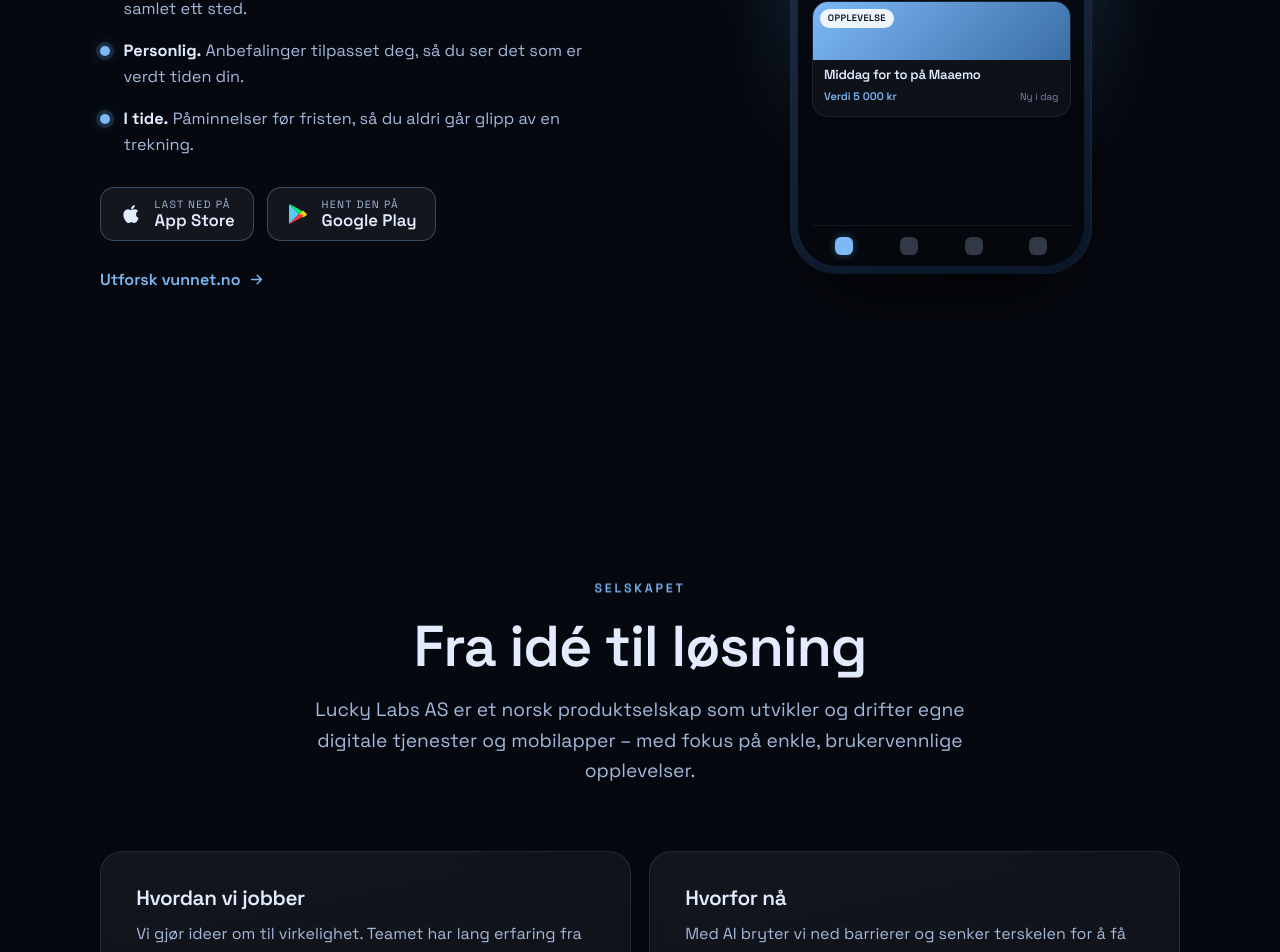
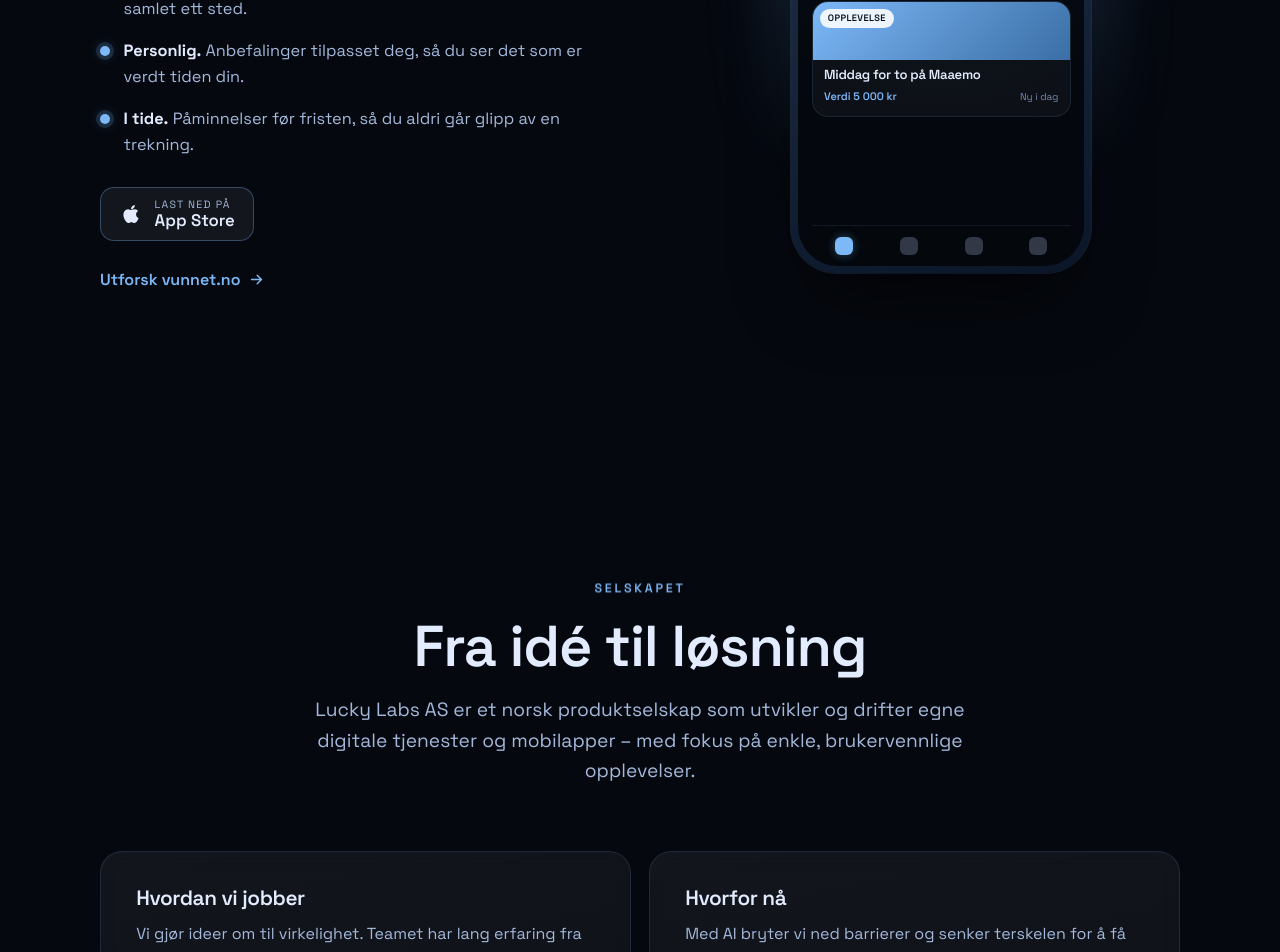
Before and after one commit to LuckyLabsAS/luckylabs-web, a React (Vite) app: page / in a window 1280 px wide. Shown: the part 1337-2289 px from the top of the page. Built offline with nearby package versions, Linux system fonts and the light colour scheme.

Commit message:
Fjern Google Play-badge og bruk ekte App Store-lenke
Vinn er foreløpig kun på iOS. Fjerner Android/Google Play-knappen og
peker App Store-badgen til den ekte lenken (id6763910039, hentet fra
ascAppId i Vinn-appens eas.json) i stedet for vunnet.no-plassholderen.

```diff
--- a/src/components/StoreBadges.tsx
+++ b/src/components/StoreBadges.tsx
@@ -1,5 +1,5 @@
-import { AppleIcon, GooglePlayIcon } from "./icons";
-import { APP_STORE_URL, PLAY_STORE_URL } from "../lib/site";
+import { AppleIcon } from "./icons";
+import { APP_STORE_URL } from "../lib/site";
 
 export function StoreBadges() {
     return (
@@ -11,13 +11,6 @@ export function StoreBadges() {
                     <span className="store-badge__bottom">App Store</span>
                 </span>
             </a>
-            <a className="store-badge" href={PLAY_STORE_URL} target="_blank" rel="noreferrer">
-                <GooglePlayIcon className="store-badge__icon" />
-                <span className="store-badge__text">
-                    <span className="store-badge__top">Hent den på</span>
-                    <span className="store-badge__bottom">Google Play</span>
-                </span>
-            </a>
         </div>
     );
 }
--- a/src/lib/site.ts
+++ b/src/lib/site.ts
@@ -2,10 +2,8 @@
 
 export const VINN_URL = "https://vunnet.no";
 
-// Point store badges at the real App Store / Play URLs once live.
-// vunnet.no itself carries the canonical store links today.
-export const APP_STORE_URL = VINN_URL;
-export const PLAY_STORE_URL = VINN_URL;
+// Real App Store link — derived from the Vinn app's ascAppId (6763910039) in eas.json.
+export const APP_STORE_URL = "https://apps.apple.com/app/id6763910039";
 
 export const CONTACT_EMAIL = "dag@luckylabs.no";
 export const ORG_NR = "937146639";
```
